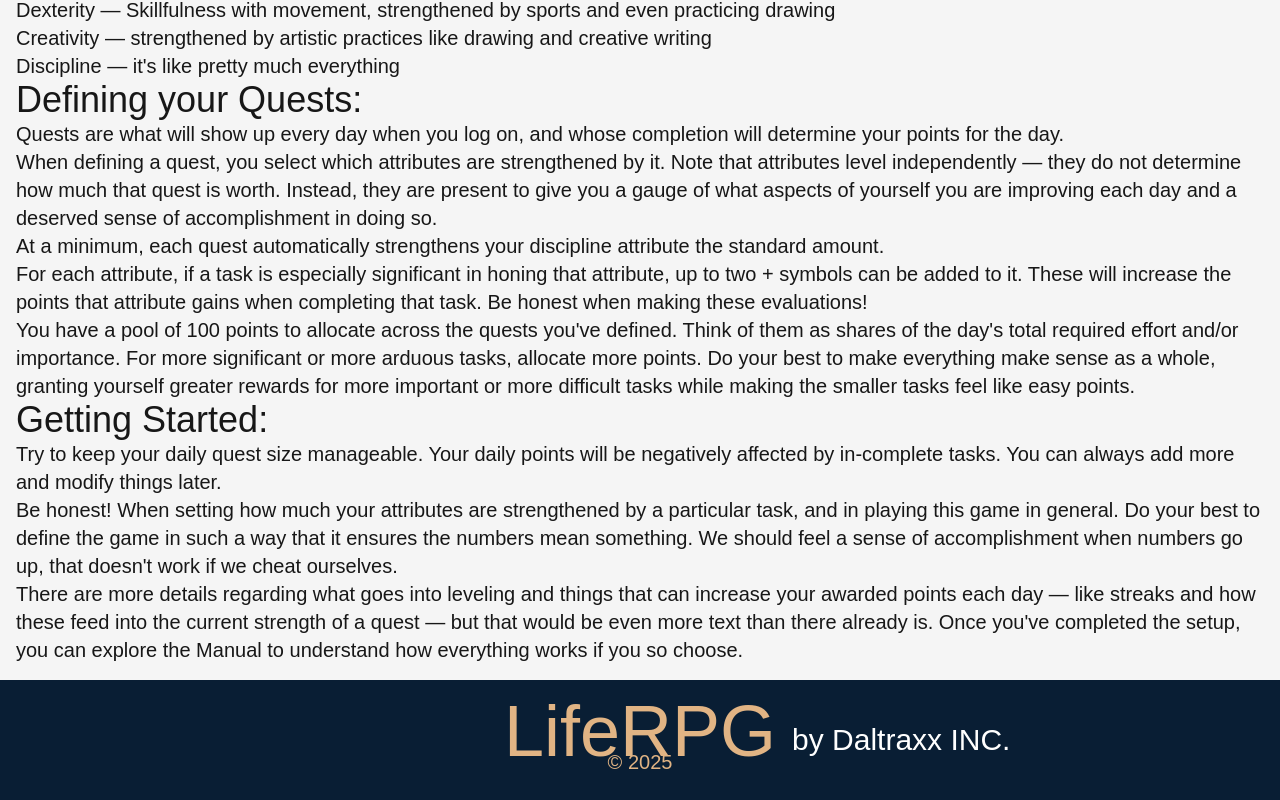
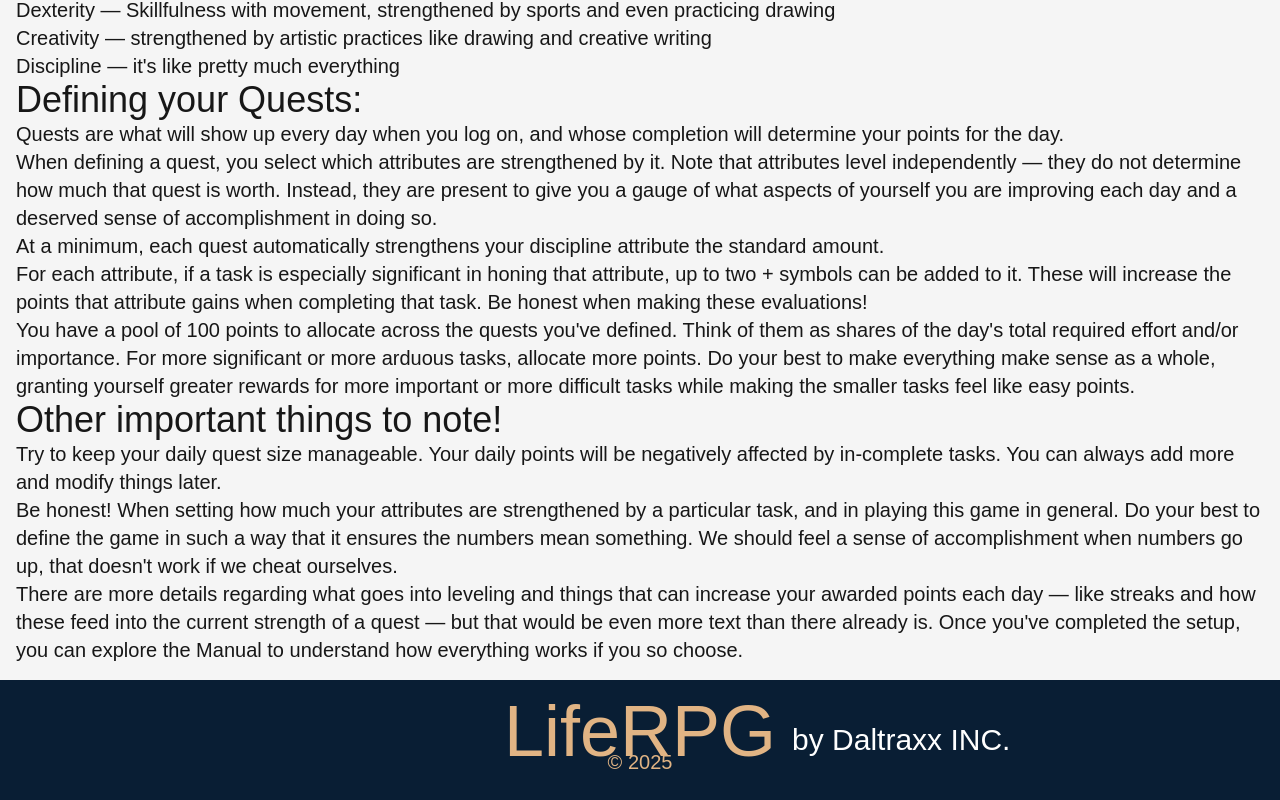
Before and after one commit to Daltraxx/life-rpg, a Next.js app: page /account-setup in a window 1280 px wide. Shown: the part 604-1404 px from the top of the page. Built offline with nearby package versions, Linux system fonts and the light colour scheme; a web font is replaced by a local one.

Commit message:
update copy

```diff
--- a/src/copy/account-creation/account-setup/intro.ts
+++ b/src/copy/account-creation/account-setup/intro.ts
@@ -63,7 +63,7 @@ const introCopy: IntroCopy = {
       ],
     },
     {
-      title: "Getting Started:",
+      title: "Other important things to note!",
       points: [
         {
           text: "Try to keep your daily quest size manageable. Your daily points will be negatively affected by in-complete tasks. You can always add more and modify things later.",
```
